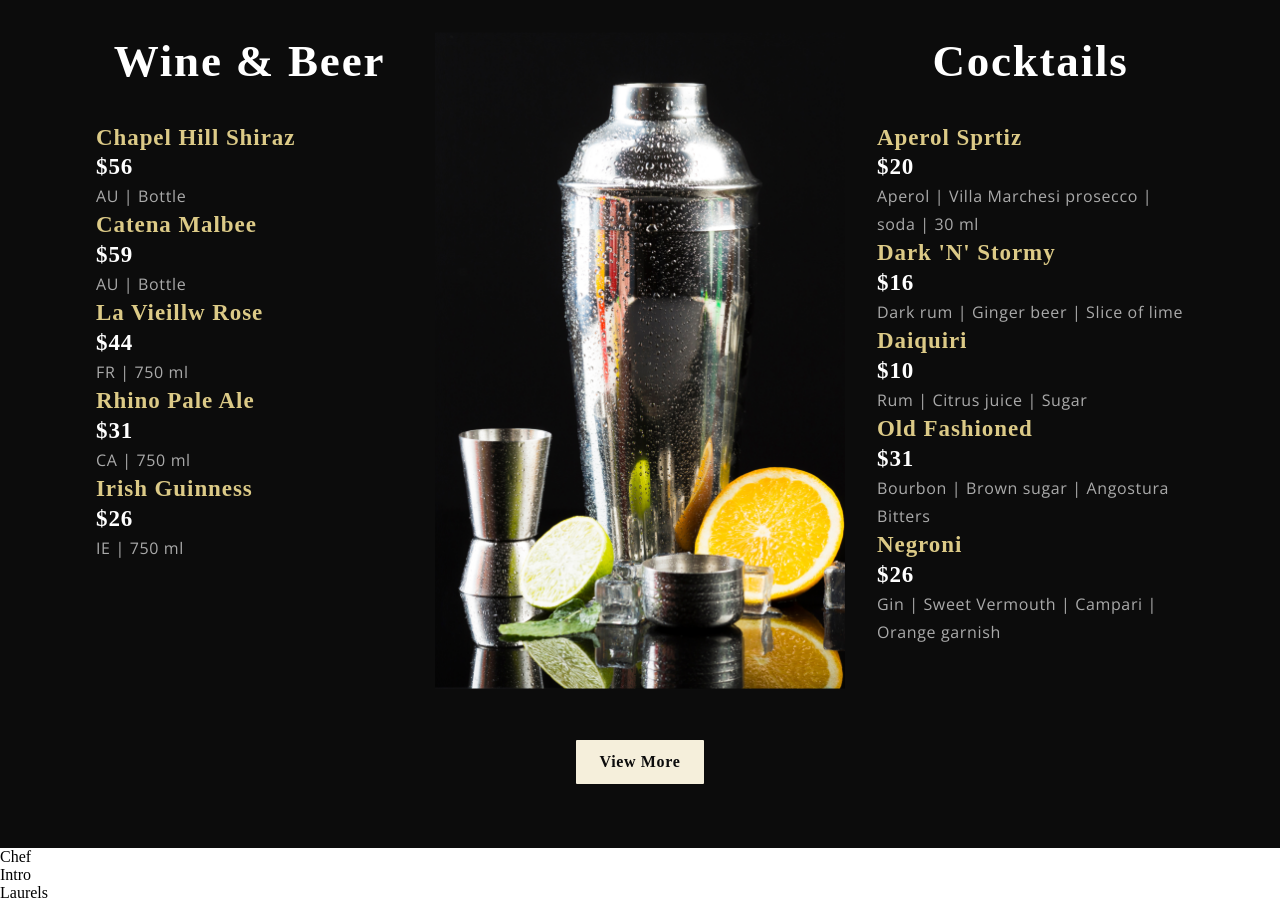
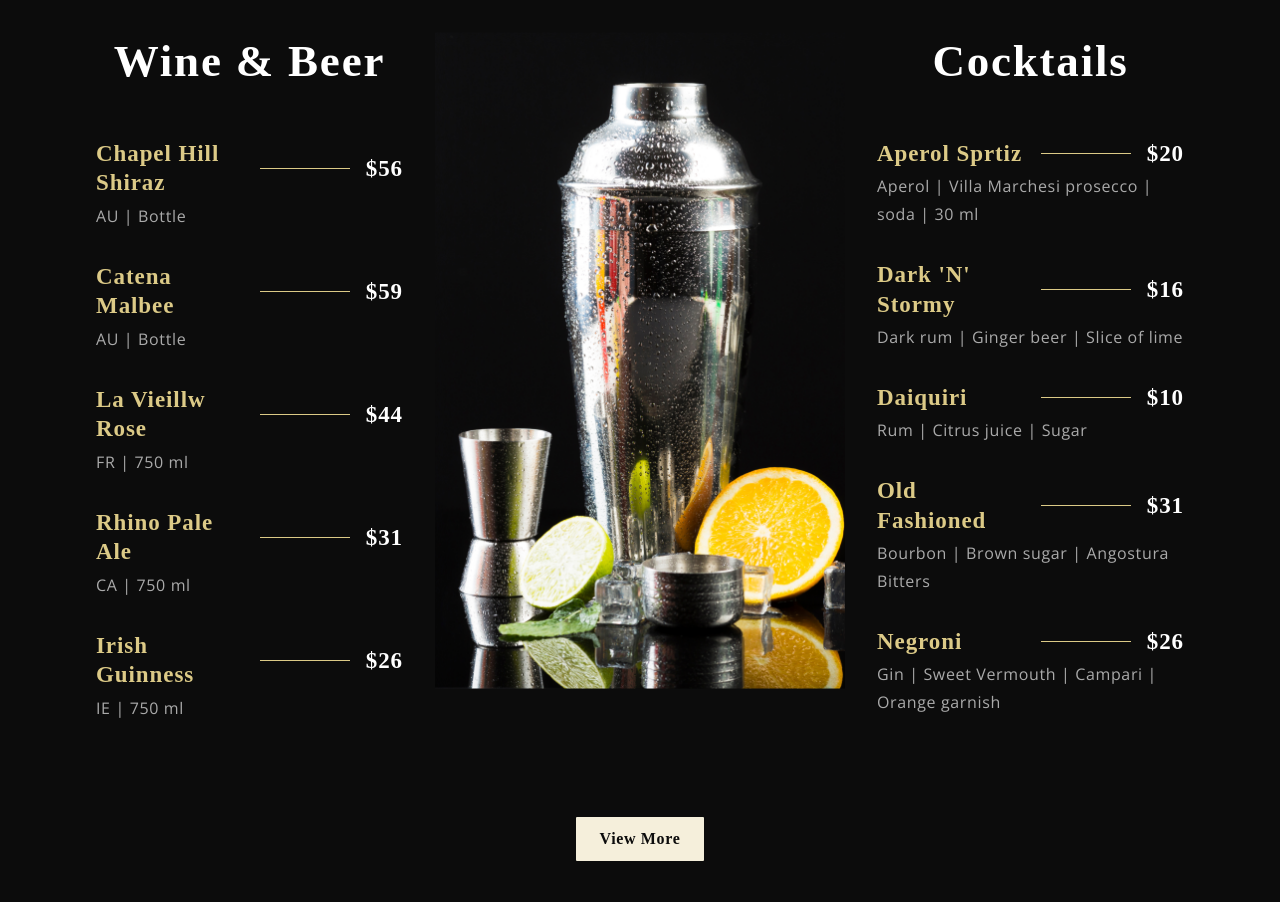
Before and after one commit to TriMPham98/fine-dining-restaurant-landing-page, a React (Create React App) app: page / in a window 1280 px wide. Shown: the part 2220-3122 px from the top of the page. Built offline with nearby package versions, Linux system fonts and the light colour scheme; a web font is replaced by a local one.

Commit message:
Add styling for individual menu items

```diff
--- a/src/components/Menuitem/MenuItem.css
+++ b/src/components/Menuitem/MenuItem.css
@@ -0,0 +1,35 @@
+.app__menuitem {
+    width: 100%;
+    margin: 1rem 0;
+
+    display: flex;
+    flex-direction: column;
+}
+
+.app__menuitem-head {
+    display: flex;
+    justify-content: space-between;
+    align-items: center;
+}
+
+.app__menuitem-sub {
+    width: 100%;
+    margin-top: 0.2rem;
+}
+
+.app__menuitem-name {
+    flex: 1;
+}
+
+.app__menuitem-dash {
+    width: 90px;
+    height: 1px;
+    background: var(--color-golden);
+    margin: 0 1rem;
+}
+
+.app__menuitem-price {
+    display: flex;
+    justify-content: flex-end;
+    align-items: flex-end;
+}
```
